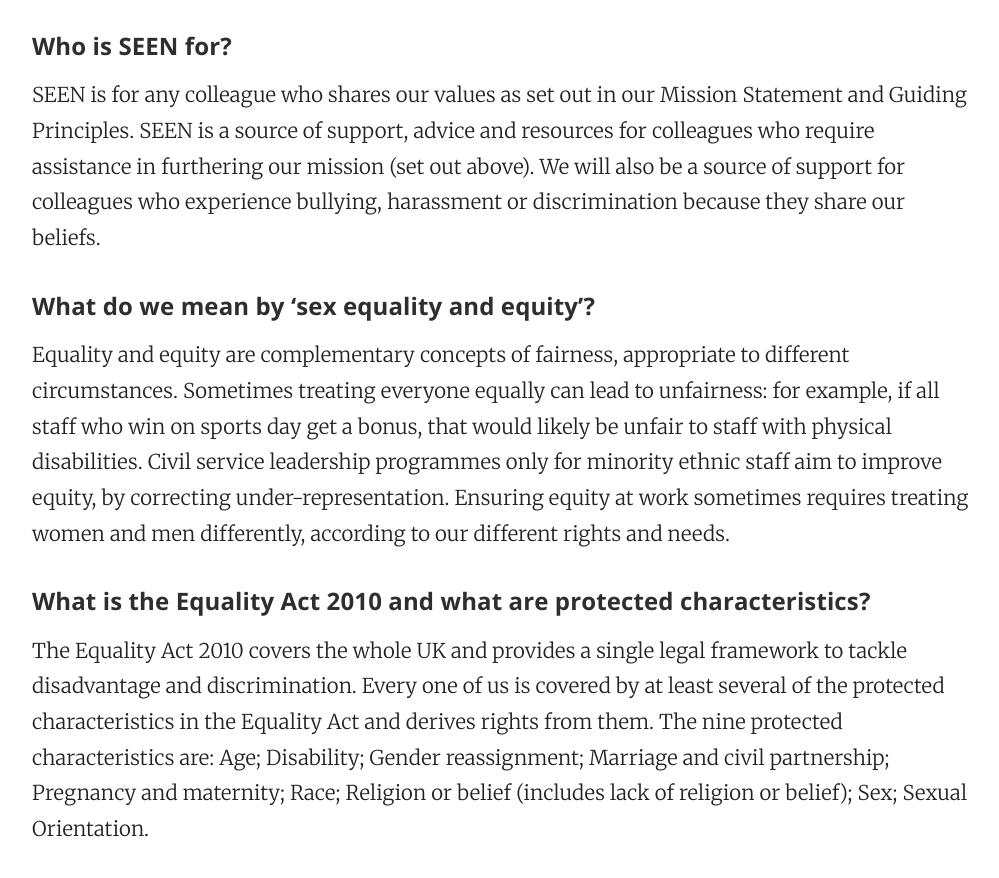
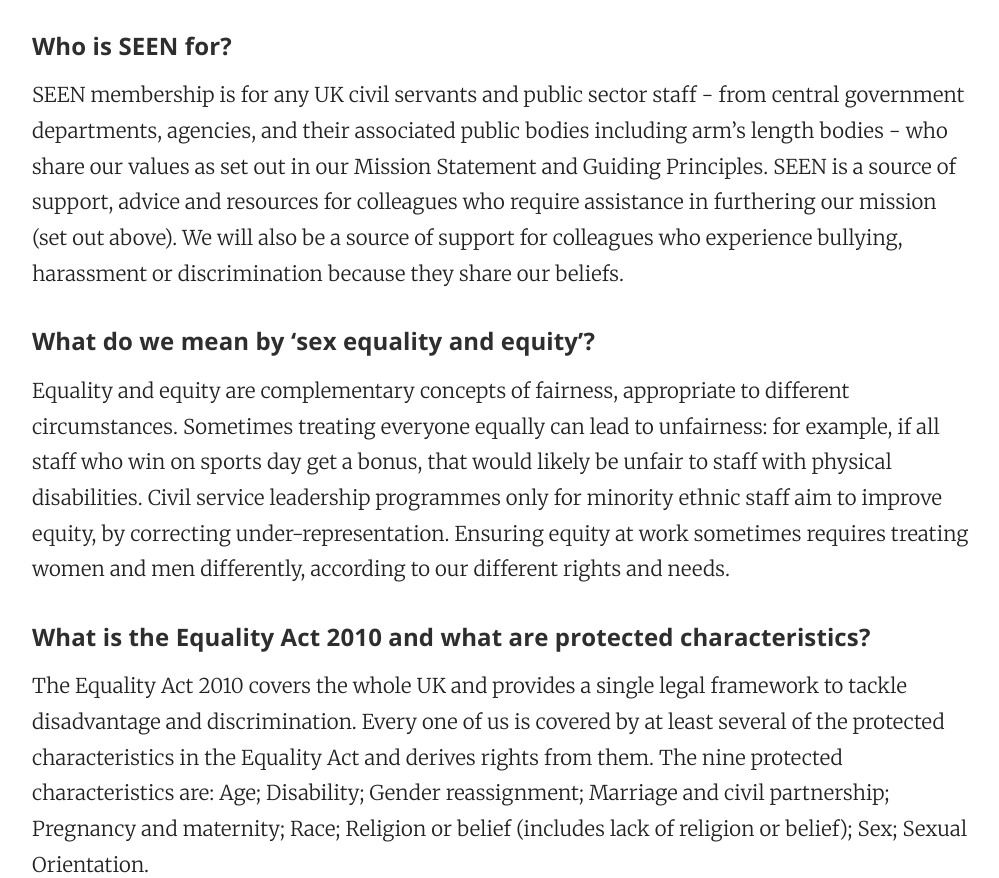
Before and after one commit to seen-network-uk/seen-network-uk.github.io, a plain HTML site: page faq/index.html in a window 1280 px wide. Shown: the part 1420-2298 px from the top of the page, without its empty margins (138-1137 px from the left). Drawn offline with nearby package versions, Linux system fonts and the light colour scheme.

Commit message:
2022-11-12 sync

```diff
--- a/faq/index.html
+++ b/faq/index.html
@@ -128,7 +128,7 @@
 
 <h4 id="who-is-seen-for">Who is SEEN for?</h4>
 
-<p>SEEN is for any colleague who shares our values as set out in our Mission Statement and Guiding Principles. SEEN is a source of support, advice and resources for colleagues who require assistance in furthering our mission (set out above).  We will also be a source of support for colleagues who experience bullying, harassment or discrimination because they share our beliefs.</p>
+<p>SEEN membership is for any UK civil servants and public sector staff - from central government departments, agencies, and their associated public bodies including arm’s length bodies - who share our values as set out in our Mission Statement and Guiding Principles.  SEEN is a source of support, advice and resources for colleagues who require assistance in furthering our mission (set out above).  We will also be a source of support for colleagues who experience bullying, harassment or discrimination because they share our beliefs.</p>
 
 <h4 id="what-do-we-mean-by-sex-equality-and-equity">What do we mean by ‘sex equality and equity’?</h4>
 
```
